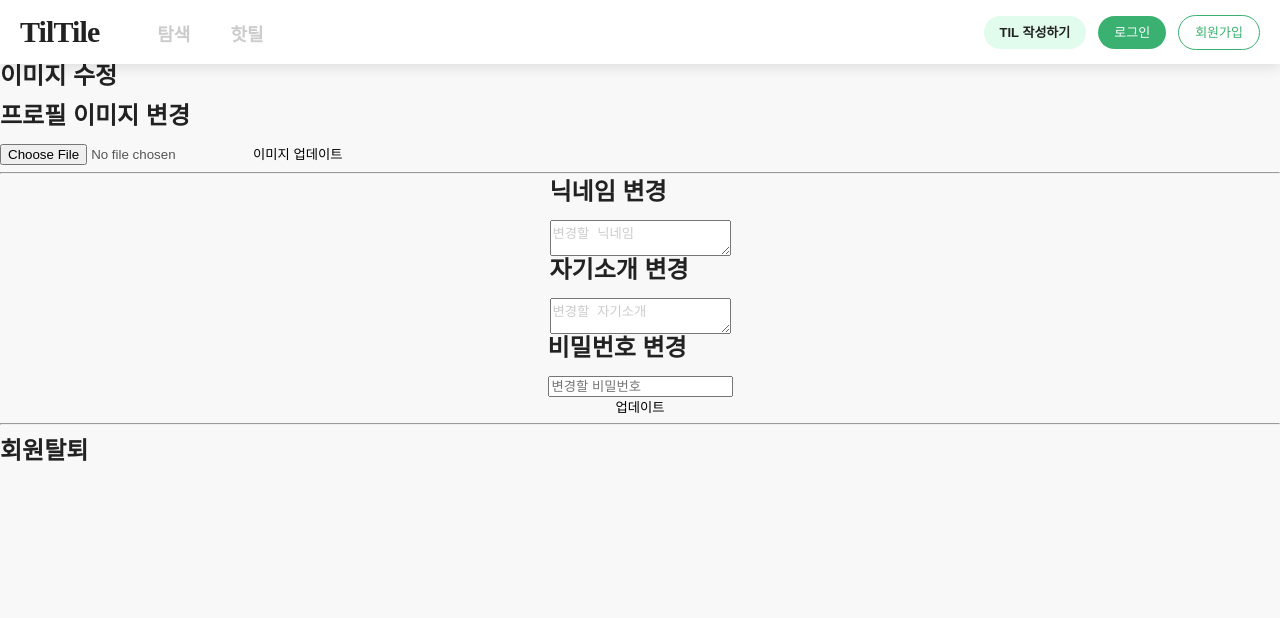
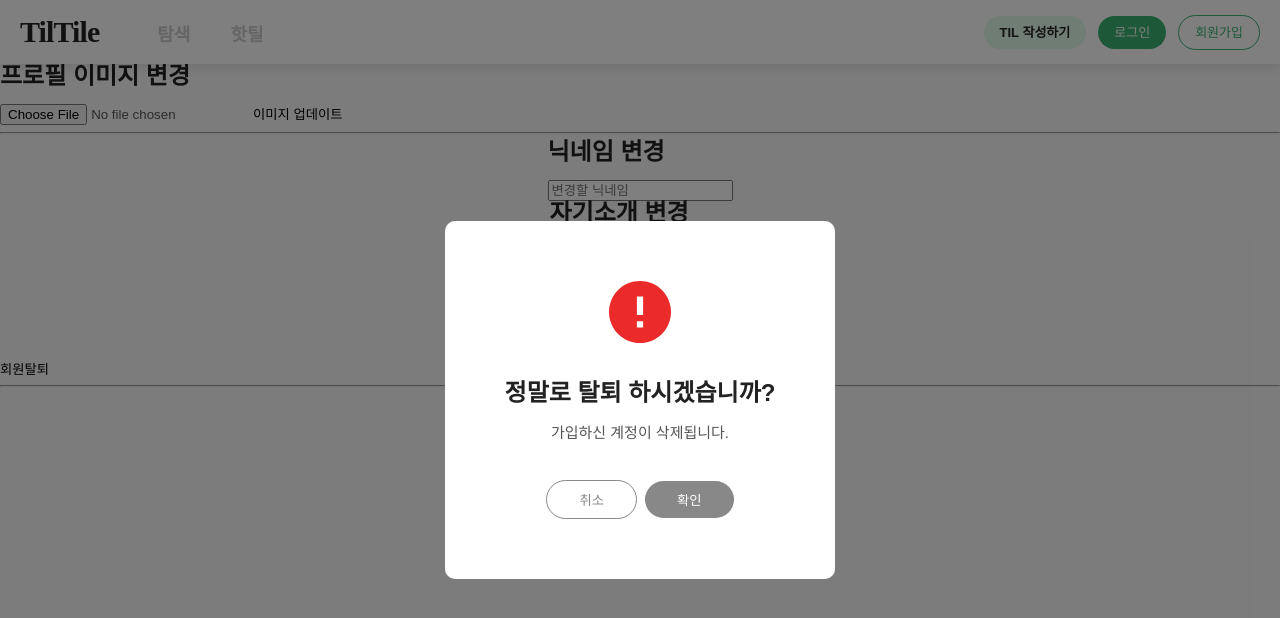
Before and after one commit to codestates-seb/seb43_main_024, a React (Create React App) app in the folder client/: page /editprofile in a window 1280 px wide. Both pictures are taken after a click on the button "회원탈퇴". Shown: the top 618 px of the page. Built offline with nearby package versions, Linux system fonts and the light colour scheme; no server answers.

Commit message:
회원수정 완료, 및 모달창안내

```diff
--- a/client/src/pages/editprofile/EditProfile.js
+++ b/client/src/pages/editprofile/EditProfile.js
@@ -1,6 +1,10 @@
 import { useState } from 'react';
 import { useNavigate } from 'react-router-dom';
 import API from '../../API'; // API.js 파일의 경로에 맞게 import
+import useStore from '../../default/useStore';
+import WarningIcon from '../../default/image/icoWarning.svg';
+import CheckIcon from '../../default/image/icoCheck.svg';
+import { GrayOutlineBtns, GrayFilledBtns } from '../../default/styled';
 
 import styled from 'styled-components';
 
@@ -15,6 +19,9 @@ export function EditProfile() {
   const [newPassword, setNewPassword] = useState('');
   const [newAboutMe, setNewAboutMe] = useState('');
   const [imageFile, setImageFile] = useState(null); // 이미지 파일 상태 추가
+
+  const openModal = useStore((state) => state.openModal);
+  const closeModal = useStore((state) => state.closeModal);
 
   const navigate = useNavigate();
 
@@ -61,8 +68,23 @@ export function EditProfile() {
           }
         );
         console.log('비밀번호 업데이트 성공');
-        navigate('/profile');
       }
+      openModal({
+        icon: <img src={CheckIcon} alt="완료 아이콘" />,
+        title: '수정 완료!',
+        content: '회원정보가 수정 되었습니다.',
+        buttons: [
+          <GrayOutlineBtns
+            key="confirmButton"
+            onClick={() => {
+              closeModal();
+              navigate('/profile/mytil');
+            }}
+          >
+            확인
+          </GrayOutlineBtns>,
+        ],
+      });
     } catch (error) {
       console.error('업데이트 실패:', error);
     }
@@ -84,10 +106,27 @@ export function EditProfile() {
           Authorization: `Bearer {JWT}`, // JWT 값을 적절히 대체해야 합니다
         },
       };
+
       await API.post('/uploadProfileImage', formData, config);
-      // 이미지 업로드 성공 시 실행되는 로직을 추가하세요
+
+      openModal({
+        icon: <img src={CheckIcon} alt="완료 아이콘" />,
+        title: '수정 완료!',
+        content: '회원정보가 수정 되었습니다.',
+        buttons: [
+          <GrayOutlineBtns
+            key="confirmButton"
+            onClick={() => {
+              closeModal();
+              navigate('/profile/mytil');
+            }}
+          >
+            확인
+          </GrayOutlineBtns>,
+        ],
+      });
     } catch (error) {
-      // 이미지 업로드 실패 시 실행되는 로직을 추가하세요
+      console.log(error);
     }
   };
 
@@ -113,19 +152,36 @@ export function EditProfile() {
     }
   };
 
+  const handleOpenModalDeleteAccount = () => {
+    openModal({
+      icon: <img src={WarningIcon} alt="경고 아이콘" />,
+      title: '정말로 탈퇴 하시겠습니까?',
+      content: '가입하신 계정이 삭제됩니다.',
+      buttons: [
+        <GrayOutlineBtns key="cancelButton" onClick={closeModal}>
+          취소
+        </GrayOutlineBtns>,
+        <GrayFilledBtns key="confirmButton" onClick={handleDeleteAccount}>
+          확인
+        </GrayFilledBtns>,
+      ],
+    });
+  };
+
   return (
     <>
-      <h1>이미지 수정</h1>
       <div>
         <h1>프로필 이미지 변경</h1>
         <input type="file" accept=".jpg, .png" onChange={handleImageChange} />
         <button onClick={handleUpdateImage}>이미지 업데이트</button>
       </div>
+
       <hr />
+
       <EditWrapper>
         <div>
           <h1>닉네임 변경</h1>
-          <textarea
+          <input
             value={newNickName}
             onChange={(event) => handleInputChange(event, setNewNickName)}
             placeholder="변경할 닉네임"
@@ -150,13 +206,10 @@ export function EditProfile() {
             placeholder="변경할 비밀번호"
           />
         </div>
-
         <button onClick={handleUpdate}>업데이트</button>
       </EditWrapper>
+      <button onClick={handleOpenModalDeleteAccount}>회원탈퇴</button>
       <hr />
-      <button onClick={handleDeleteAccount}>
-        <h1>회원탈퇴</h1>
-      </button>
     </>
   );
 }
--- a/client/src/pages/profile/components/UserProfile.js
+++ b/client/src/pages/profile/components/UserProfile.js
@@ -38,12 +38,9 @@ export function UserProfile() {
         const response = await API.get(`/members/${memberId}`);
         const data = response.data;
         setProfileData(data);
-        console.log('/profile에 대한 get요청이 완료되었습니다.');
+        // console.log('/profile에 대한 get요청이 완료되었습니다.');
       } catch (error) {
-        console.error(
-          '프로필 데이터를 가져오는 중 오류가 발생했습니다.',
-          error
-        );
+        // console.error('프로필 데이터를 가져오는 중 오류가 발생했습니다.');
       }
     };
     fetchProfileData();
@@ -68,10 +65,11 @@ export function UserProfile() {
         alt="user profile"
       />
       <h2>{profileData.nickName}</h2>
+      <h3>나의 다짐</h3>
       <p>
         {profileData.aboutMe
           ? profileData.aboutMe
-          : `저는 개발자가 되기위한 ${profileData.nickName} 입니다`}
+          : `저는 개발자가 되기위한 ${profileData.nickName} 입니다 최고의 개발자가 되는날 까지 열심히 Til을 기록하겠습니다.`}
       </p>
       <Link to="/editpass">
         <button>정보수정</button>
--- a/client/src/pages/tilpost/TilPost.js
+++ b/client/src/pages/tilpost/TilPost.js
@@ -58,7 +58,6 @@ const Button = styled.button`
 function TilPost() {
   const { tilId } = useParams();
   const navigate = useNavigate();
-  // eslint-disable-next-line no-unused-vars
   const { data, getData, deleteData } = useTilStore();
   const openModal = useStore((state) => state.openModal);
   const closeModal = useStore((state) => state.closeModal);
```
